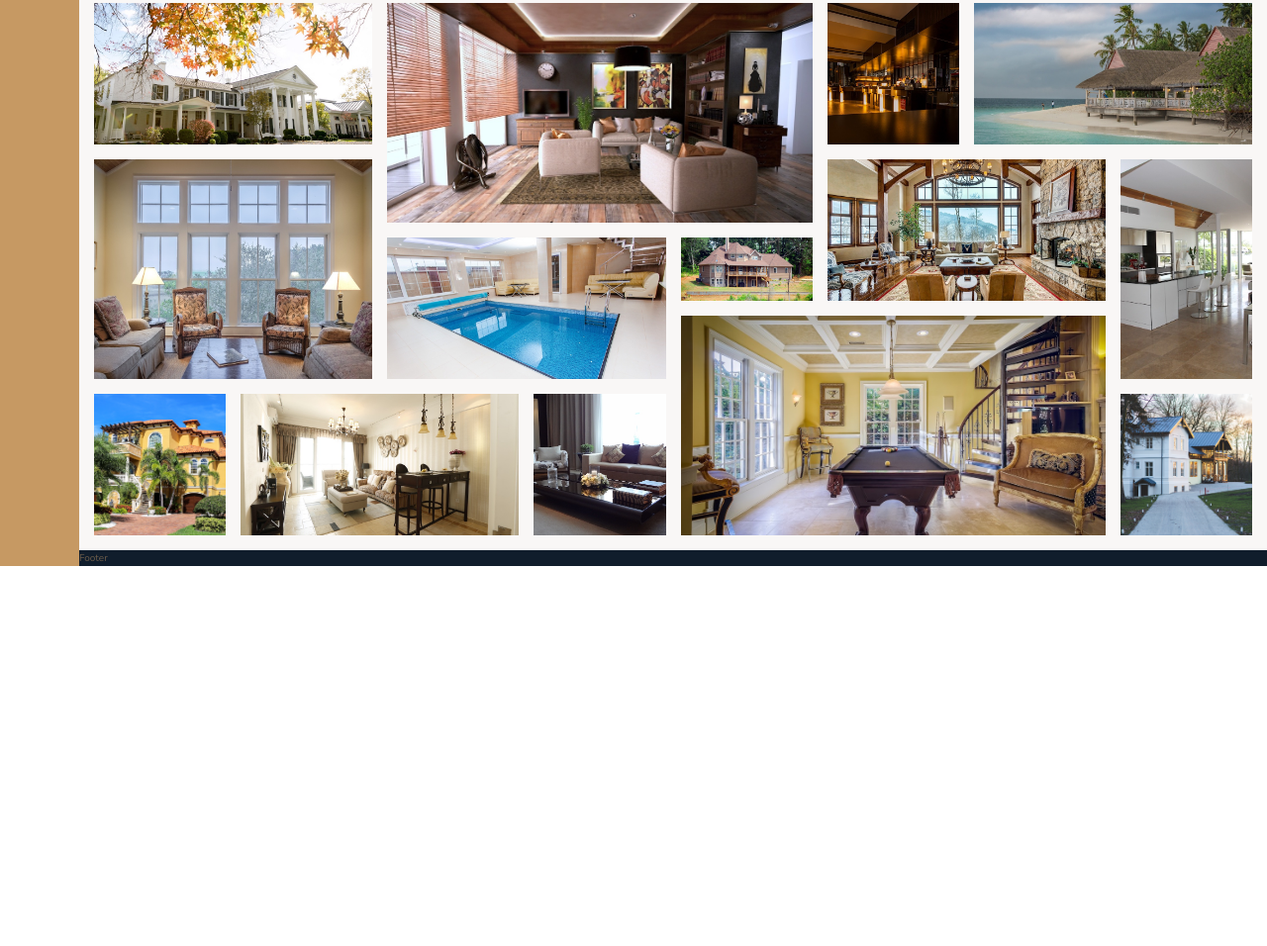
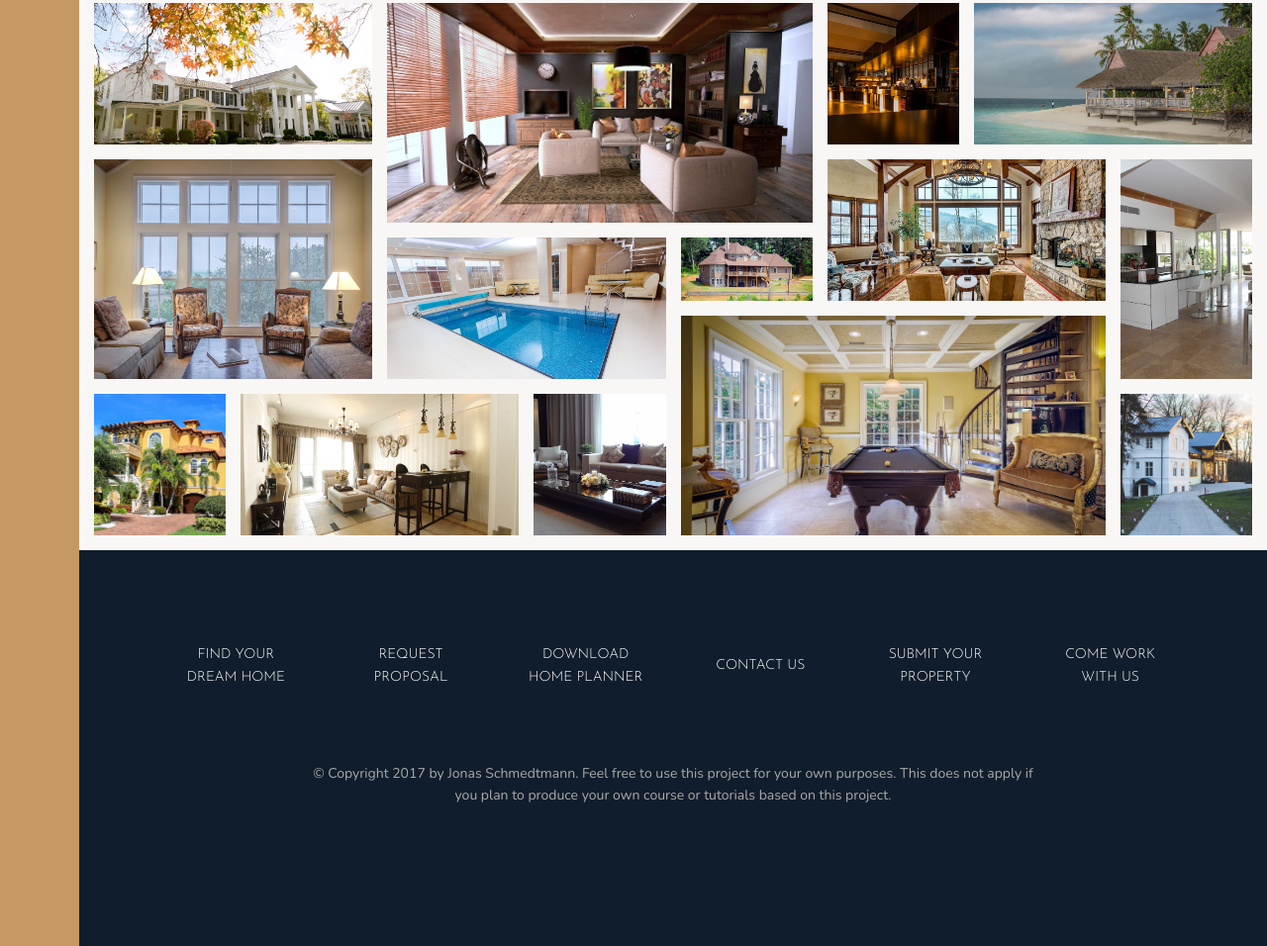
Before and after one commit to KamilKonopka/nexter, a website: page index.html in a window 1280 px wide. Shown: the part 3084-4040 px from the top of the page at 99% size. Before the commit the page ends 3656 px from the top, so only its background shows below. Drawn offline with nearby package versions, Linux system fonts and the light colour scheme.

Commit message:
added footer styling and markup

```diff
--- a/index.html
+++ b/index.html
@@ -309,6 +309,18 @@
                 <img src="img/gal-14.jpeg" alt="Gallery image 14" class="gallery__img">
             </figure>
         </section>
-        <footer class="footer">Footer</footer>
+        <footer class="footer">
+            <ul class="nav">
+                <li class="nav_item"><a href="#" class="nav__link">Find your dream home</a></li>
+                <li class="nav_item"><a href="#" class="nav__link">Request proposal</a></li>
+                <li class="nav_item"><a href="#" class="nav__link">Download home planner</a></li>
+                <li class="nav_item"><a href="#" class="nav__link">Contact us</a></li>
+                <li class="nav_item"><a href="#" class="nav__link">Submit your property</a></li>
+                <li class="nav_item"><a href="#" class="nav__link">Come work with us</a></li>
+            </ul>
+            <p class="copyright">
+                &copy; Copyright 2017 by Jonas Schmedtmann. Feel free to use this project for your own purposes. This does not apply if you plan to produce your own course or tutorials based on this project.
+            </p>
+        </footer>
     </body>
 </html>
--- a/sass/_footer.scss
+++ b/sass/_footer.scss
@@ -2,4 +2,43 @@
     background-color: $color-secondary;
     grid-column: full-start / full-end;
 
+    padding: 8rem;
+
 }
+
+.nav {
+    list-style-type: none;
+    display: grid;
+
+    grid-template-columns: repeat(6, minmax(15rem, 1fr));
+    grid-gap: 2rem;
+    align-items: center;
+
+    &__link:link,
+    &__link:visited {
+        font-size: 1.4rem;
+        color: #fff;
+        text-decoration: none;
+        font-family: $font-display;
+        text-transform: uppercase;
+        text-align: center;
+        padding: 1.5rem;
+        display: block;
+        transition: all .2s;
+
+    }
+
+    &__link:hover,
+    &__link:active {
+        background-color: rgba(#fff, .05);
+        transform: translateY(3px);
+    }
+}
+
+.copyright {
+    font-size: 1.4rem;
+    color: $color-grey-light-2;
+    margin: 6rem auto;
+    text-align: center;
+    width: 70%;
+}
```
Also changed, not shown: css/style.css.
